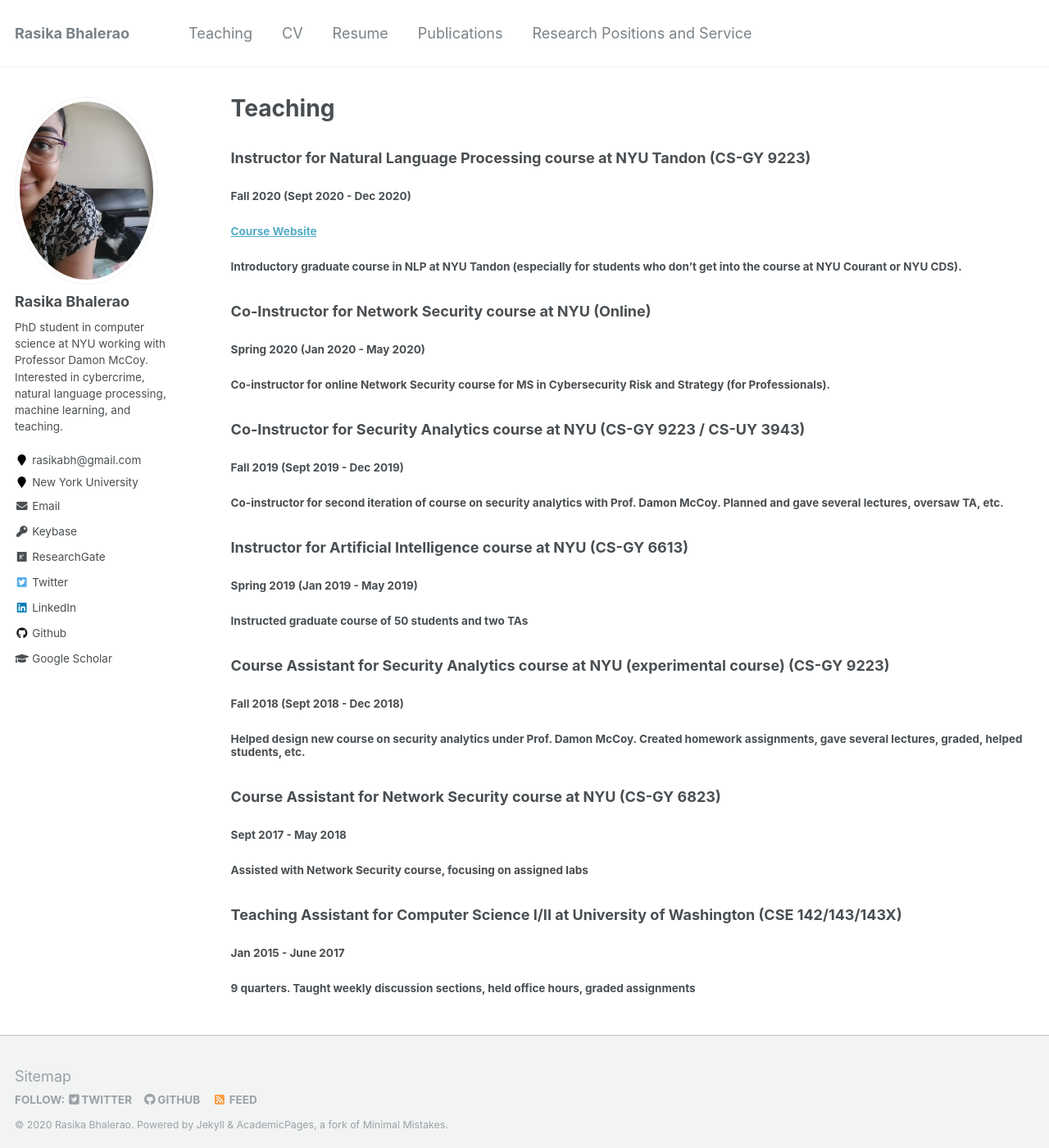
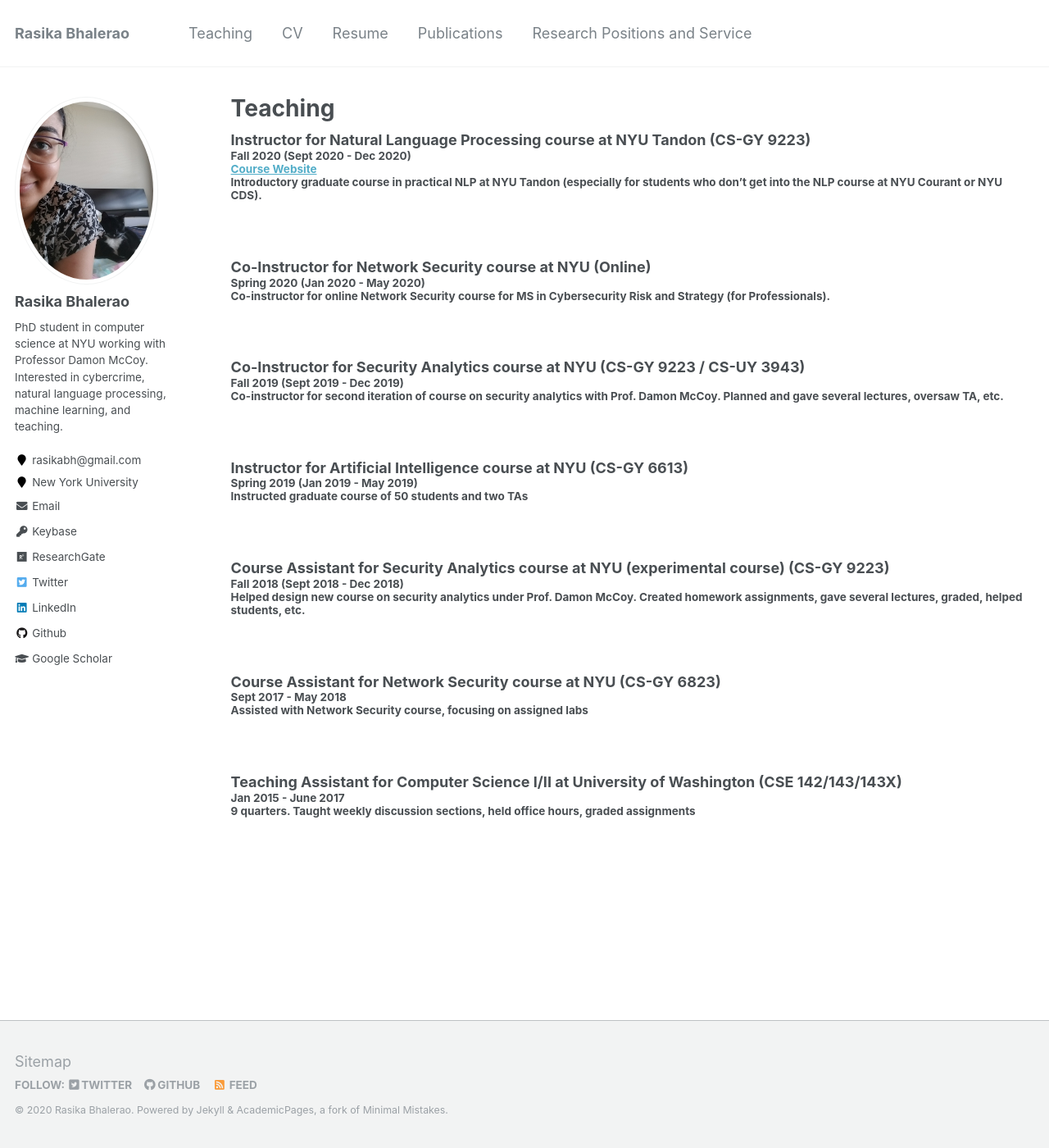
Before and after one commit to rasikabh/rasikabh.github.io, a Jekyll site: the page built from _pages/teaching.md, in a window 1280 px wide and 1400 px high. Shown: the whole window at 82% size. Built offline with Jekyll 4.4.1, drawn with Linux system fonts in a browser that asks for light colours.

Commit message:
Update teaching.md

```diff
--- a/_pages/teaching.md
+++ b/_pages/teaching.md
@@ -6,32 +6,40 @@ author_profile: true
 
 ---
 
+<style type='text/css'> h2, h3, h4, h5, h6 {margin: 0;} </style>
+
 {% include base_path %}
 
 ### Instructor for Natural Language Processing course at NYU Tandon (CS-GY 9223)
 #### Fall 2020 (Sept 2020 - Dec 2020)
 #### [Course Website](https://rasikabh.github.io/nlp2020)
-#### Introductory graduate course in NLP at NYU Tandon (especially for students who don't get into the course at NYU Courant or NYU CDS).
+#### Introductory graduate course in practical NLP at NYU Tandon (especially for students who don't get into the NLP course at NYU Courant or NYU CDS).
+<br/>
 
 ### Co-Instructor for Network Security course at NYU (Online)
 #### Spring 2020 (Jan 2020 - May 2020)
 #### Co-instructor for online Network Security course for MS in Cybersecurity Risk and Strategy (for Professionals).
+<br/>
 
 ### Co-Instructor for Security Analytics course at NYU (CS-GY 9223 / CS-UY 3943)
 #### Fall 2019 (Sept 2019 - Dec 2019)
 #### Co-instructor for second iteration of course on security analytics with Prof. Damon McCoy. Planned and gave several lectures, oversaw TA, etc.
+<br/>
 
 ### Instructor for Artificial Intelligence course at NYU (CS-GY 6613)
 #### Spring 2019 (Jan 2019 - May 2019)
 #### Instructed graduate course of 50 students and two TAs
+<br/>
 
 ### Course Assistant for Security Analytics course at NYU (experimental course) (CS-GY 9223)
 #### Fall 2018 (Sept 2018 - Dec 2018)
 #### Helped design new course on security analytics under Prof. Damon McCoy. Created homework assignments, gave several lectures, graded, helped students, etc.
+<br/>
 
 ### Course Assistant for Network Security course at NYU (CS-GY 6823)
 #### Sept 2017 - May 2018
 #### Assisted with Network Security course, focusing on assigned labs
+<br/>
 
 ### Teaching Assistant for Computer Science I/II at University of Washington (CSE 142/143/143X)
 #### Jan 2015 - June 2017
```
